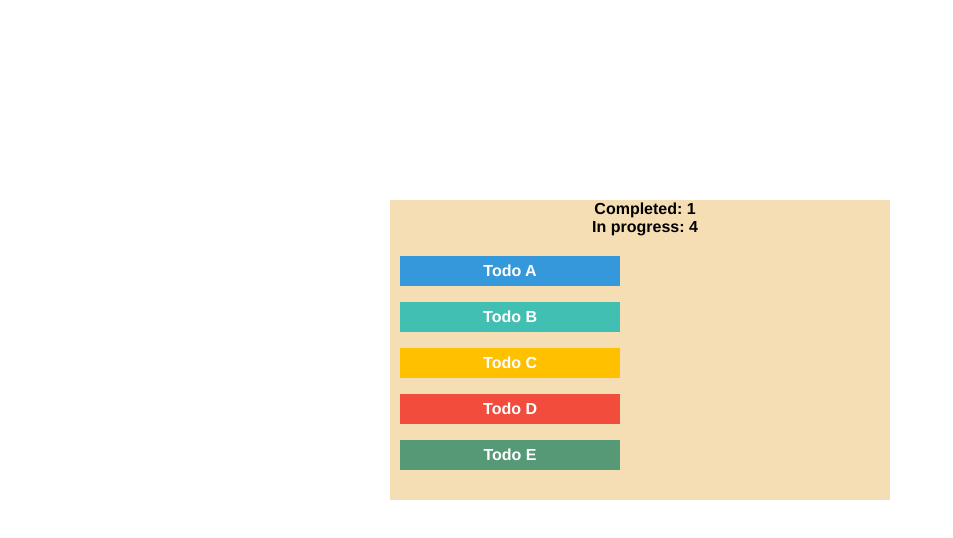
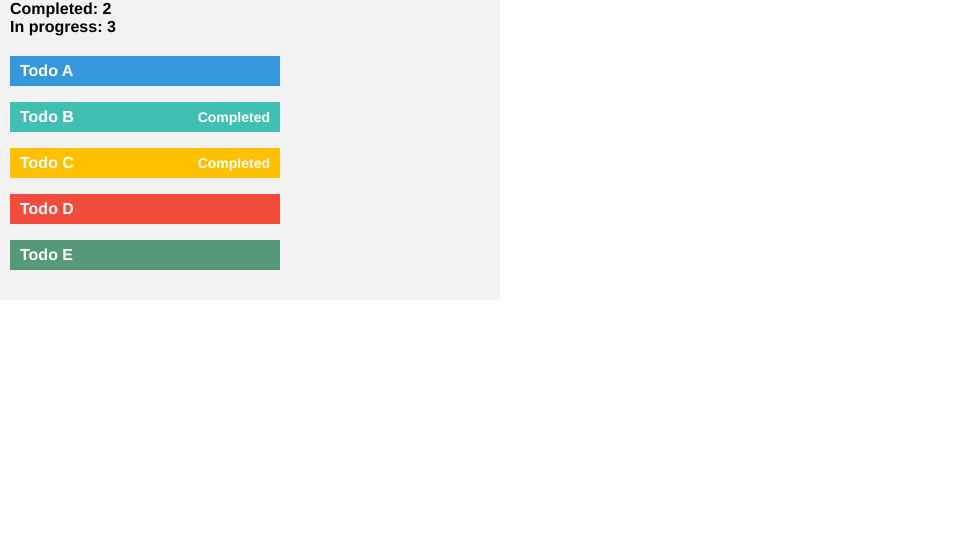
Before and after one commit to Heladas/vue-todo, a Vue app: page / in a window 1280 px wide. Shown: the top 538 px of the page, without its empty margins (0-953 px from the left). Built offline with nearby package versions, Linux system fonts and the light colour scheme.

Commit message:
added Todo component

```diff
--- a/src/App.vue
+++ b/src/App.vue
@@ -19,7 +19,7 @@ export default {
       todos: [{
         title: 'Todo A',
         project: 'Project A',
-        done: false,
+        done: true,
         color: '#3498db'
       }, {
         title: 'Todo B',
--- /dev/null
+++ b/src/components/Todo.vue
@@ -0,0 +1,43 @@
+<template>
+  <div class='ui centered card todo-item' v-bind:style="{background: todo.color}">
+    <p class="title">{{todo.title}}</p>
+    <div class='status' v-show="todo.done">
+      Completed
+    </div>
+    <div class='status' v-show="!todo.done"></div>
+  </div>
+</template>
+
+<script>
+
+  export default {
+    props: ['todo']
+  }
+
+</script>
+
+<style scoped>
+  .todo-item {
+    width: 250px;
+    height: 30px;
+    margin: 10px 10px;
+    cursor: pointer;
+    color: white;
+    padding: 0 10px;
+  }
+
+  .todo-item .title {
+    color: white;
+    line-height: 30px;
+    font-weight: bold;
+  }
+
+  .todo-item .status {
+    font-size: 14px;
+    font-weight: bold;
+    color: white;
+    display: block;
+    float: right;
+    line-height: 30px;
+  }
+</style>
--- a/src/components/TodoList.vue
+++ b/src/components/TodoList.vue
@@ -4,47 +4,37 @@
       <div>Completed: {{ todos.filter(todo =>{ return todo.done === true}).length }}</div>
       <div>In progress: {{ todos.filter(todo =>{ return todo.done === false}).length }}</div>
     </div>
-    <div class='ui centered card todo-item' v-for="todo in todos" v-bind:style="{background: todo.color}">
-      <p class="title">{{todo.title}}</p>
-    </div>
+    <todo v-for="todo in todos" v-bind:todo="todo" :key="todo.id"></todo>
   </section>
 </template>
 
 <script type="text/javascript">
 
+  import todo from './Todo.vue'
+
   export default {
-    props: ['todos']
+    props: ['todos'],
+    components: {
+      todo
+    }
   }
 </script>
 
-<style>
-  .todo-list{
+<style scoped>
+  .todo-list {
     width: auto;
-    background: wheat;
-    margin: 200px auto;
+    background: #f2f2f2;
     width: 500px;
-    text-align: center;
+    text-align: left;
     padding-bottom: 20px;
     font-family: 'Avenir', Helvetica, Arial, sans-serif;
     -webkit-font-smoothing: antialiased;
     -moz-osx-font-smoothing: grayscale;
   }
-  .counter-block{
+
+  .counter-block {
     margin: 0 0 20px 10px;
     font-size: 16px;
     font-weight: bold;
   }
-  .todo-item{
-    width: 200px;
-    height: 30px;
-    margin: 10px 10px;
-    /*display: inline-block;*/
-    color: white;
-    padding: 0 10px;
-  }
-  .todo-item .title{
-    color:white;
-    line-height: 30px;
-    font-weight: bold;
-  }
 </style>
```
